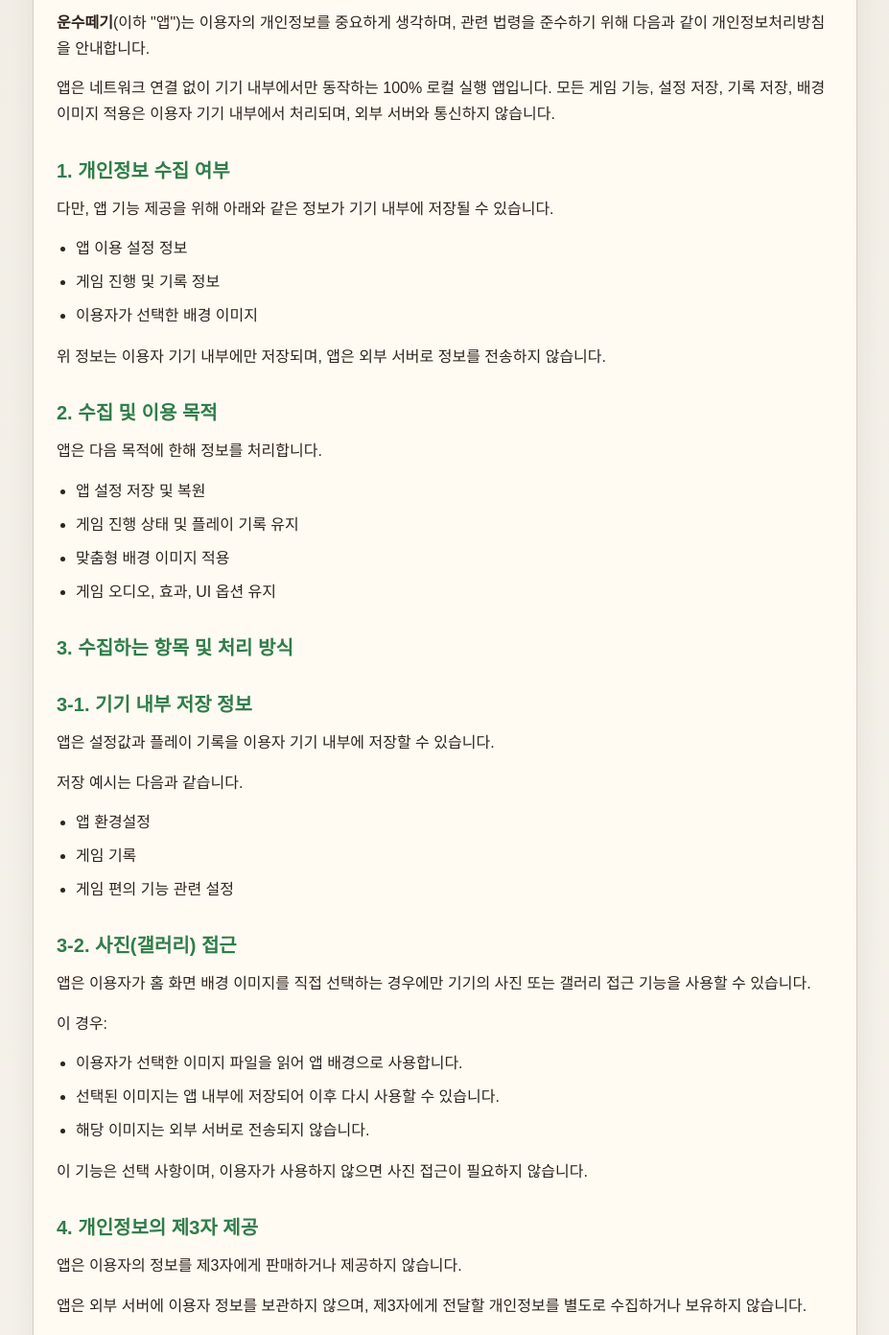
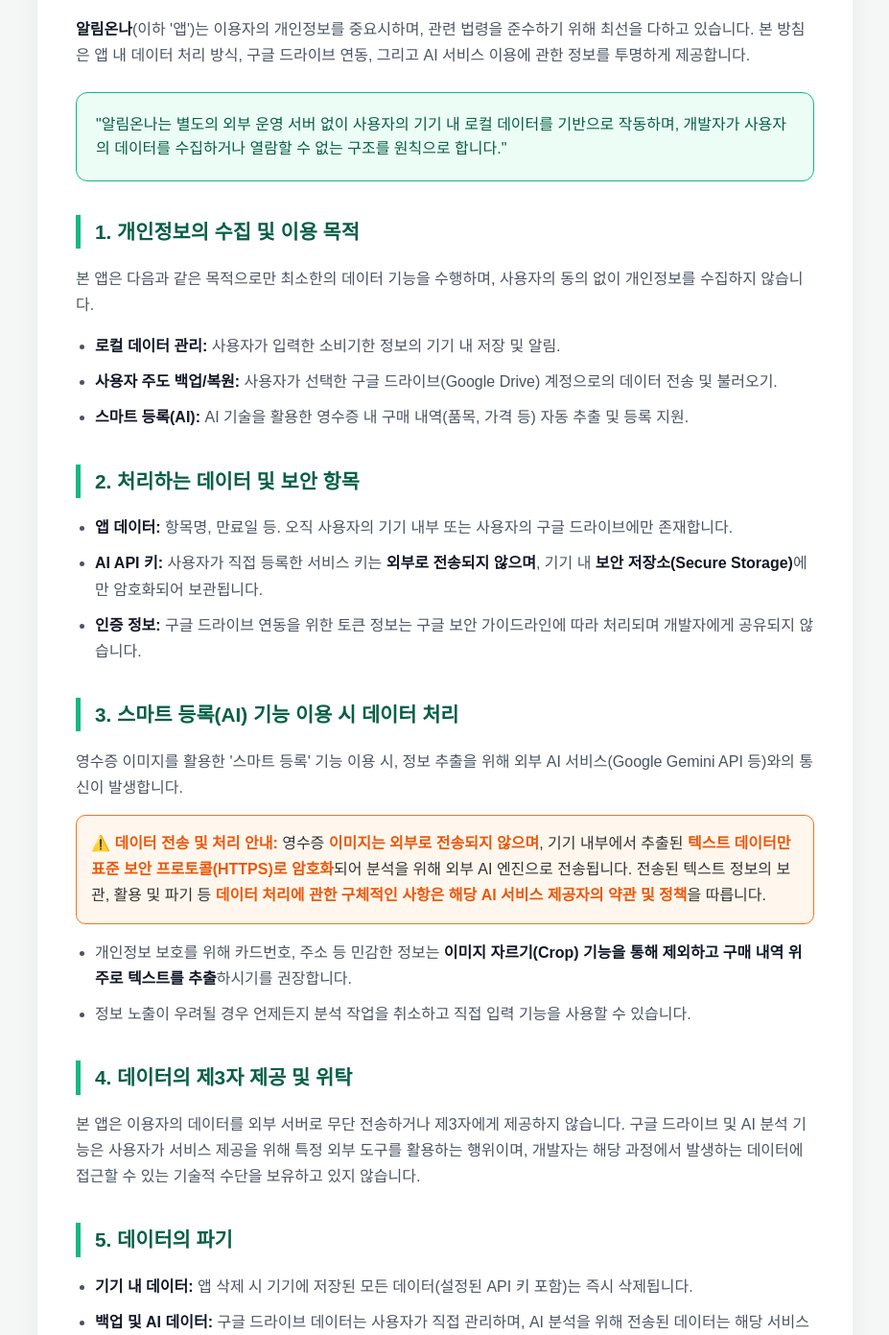
Before and after one commit to insac04/privacy-policy, a plain HTML site: page index.html in a window 1280 px wide. Shown: the part 149-1540 px from the top of the page at 96% size, without its empty margins (176-1103 px from the left). Drawn offline with Linux system fonts and the light colour scheme.

Commit message:
Update index.html

```diff
--- a/index.html
+++ b/index.html
@@ -1,236 +1,171 @@
-<!doctype html>
+<!DOCTYPE html>
 <html lang="ko">
+
 <head>
-    <meta charset="utf-8">
-    <meta name="viewport" content="width=device-width, initial-scale=1">
-    <title>개인정보처리방침</title>
+    <meta charset="UTF-8">
+    <meta name="viewport" content="width=device-width, initial-scale=1.0">
+    <title>개인정보 처리방침 - 알림온나</title>
     <style>
-      :root {
-        color-scheme: light;
-        --bg: #f6f3ec;
-        --panel: #fffaf2;
-        --text: #2f241d;
-        --muted: #6b5a4c;
-        --line: #d9ccbd;
-        --accent: #2f7d4a;
+        body {
+            font-family: 'Pretendard', sans-serif;
+            line-height: 1.7;
+            color: #333;
+            max-width: 850px;
+            margin: 0 auto;
+            padding: 20px;
+            background-color: #f4f7f6;
         }
 
-      * {
-        box-sizing: border-box;
-      }
-
-      body {
-        margin: 0;
-        font-family:
-          "Noto Sans KR",
-          "Apple SD Gothic Neo",
-          "Malgun Gothic",
-          sans-serif;
-        background: linear-gradient(180deg, #f2eee6 0%, var(--bg) 100%);
-        color: var(--text);
-        line-height: 1.7;
-      }
-
-      .wrap {
-        max-width: 900px;
-        margin: 0 auto;
-        padding: 32px 20px 56px;
-      }
-
-      .panel {
-        background: var(--panel);
-        border: 1px solid var(--line);
-        border-radius: 18px;
-        padding: 28px 24px;
-        box-shadow: 0 10px 28px rgba(49, 34, 24, 0.08);
+        .container {
+            background: #fff;
+            padding: 40px;
+            border-radius: 16px;
+            box-shadow: 0 10px 25px rgba(0, 0, 0, 0.05);
         }
 
         h1 {
-        margin: 0 0 10px;
-        font-size: 30px;
-        line-height: 1.2;
-      }
-
-      .date {
-        margin: 0 0 28px;
-        color: var(--muted);
-        font-size: 14px;
+            border-bottom: 3px solid #10b981;
+            padding-bottom: 15px;
+            color: #065f46;
+            font-size: 1.8rem;
         }
 
         h2 {
-        margin: 32px 0 12px;
-        font-size: 20px;
-        line-height: 1.35;
-        color: var(--accent);
+            margin-top: 35px;
+            color: #065f46;
+            font-size: 1.3rem;
+            border-left: 5px solid #10b981;
+            padding-left: 15px;
         }
 
-      p {
-        margin: 0 0 14px;
+        p,
+        li {
+            font-size: 1rem;
+            color: #4b5563;
+            margin-bottom: 10px;
+        }
+
+        .highlight {
+            background-color: #ecfdf5;
+            border: 1px solid #10b981;
+            padding: 20px;
+            margin: 25px 0;
+            border-radius: 12px;
+            font-weight: 500;
+            color: #065f46;
+            line-height: 1.6;
+        }
+
+        .important-box {
+            background-color: #fff7ed;
+            border: 1px solid #f97316;
+            padding: 15px;
+            border-radius: 10px;
+            margin: 15px 0;
+        }
+
+        .important-box strong {
+            color: #ea580c;
         }
 
         ul {
-        margin: 0 0 16px 20px;
-        padding: 0;
+            padding-left: 20px;
         }
 
-      li {
-        margin: 0 0 8px;
+        footer {
+            margin-top: 50px;
+            font-size: 0.9rem;
+            color: #9ca3af;
+            text-align: center;
+            border-top: 1px solid #e5e7eb;
+            padding-top: 20px;
         }
 
-      code {
-        padding: 1px 6px;
-        border-radius: 6px;
-        background: #f1e7d8;
-        font-family: "Consolas", "D2Coding", monospace;
-        font-size: 0.95em;
-      }
-
-      .note {
-        margin-top: 20px;
-        padding: 14px 16px;
-        border-radius: 12px;
-        background: #f4eee2;
-        border: 1px solid var(--line);
-        color: var(--muted);
-      }
-
-      @media (max-width: 640px) {
-        .wrap {
-          padding: 18px 12px 32px;
-        }
-
-        .panel {
-          padding: 20px 16px;
-          border-radius: 14px;
-        }
-
-        h1 {
-          font-size: 26px;
-        }
-
-        h2 {
-          font-size: 18px;
-        }
+        strong {
+            color: #111827;
         }
     </style>
 </head>
+
 <body>
-    <main class="wrap">
-      <section class="panel">
-        <h1>개인정보처리방침</h1>
-        <p class="date">시행일: 2026-04-22</p>
+    <div class="container">
+        <h1>개인정보 처리방침</h1>
+        <p><strong>알림온나</strong>(이하 '앱')는 이용자의 개인정보를 중요시하며, 관련 법령을 준수하기 위해 최선을 다하고 있습니다. 본 방침은 앱 내 데이터 처리 방식, 구글 드라이브
+            연동, 그리고 AI 서비스 이용에 관한 정보를 투명하게 제공합니다.</p>
 
-        <p>
-          <strong>운수떼기</strong>(이하 "앱")는 이용자의 개인정보를 중요하게
-          생각하며, 관련 법령을 준수하기 위해 다음과 같이
-          개인정보처리방침을 안내합니다.
-        </p>
-        <p>
-          앱은 네트워크 연결 없이 기기 내부에서만 동작하는 100% 로컬 실행
-          앱입니다. 모든 게임 기능, 설정 저장, 기록 저장, 배경 이미지 적용은
-          이용자 기기 내부에서 처리되며, 외부 서버와 통신하지 않습니다.
-        </p>
+        <div class="highlight">
+            "알림온나는 별도의 외부 운영 서버 없이 사용자의 기기 내 로컬 데이터를 기반으로 작동하며, 개발자가 사용자의 데이터를 수집하거나 열람할 수 없는 구조를 원칙으로 합니다."
+        </div>
 
-        <h2>1. 개인정보 수집 여부</h2>
-        <p>
-          다만, 앱 기능 제공을 위해 아래와 같은 정보가 기기 내부에 저장될 수
-          있습니다.
-        </p>
+        <h2>1. 개인정보의 수집 및 이용 목적</h2>
+        <p>본 앱은 다음과 같은 목적으로만 최소한의 데이터 기능을 수행하며, 사용자의 동의 없이 개인정보를 수집하지 않습니다.</p>
         <ul>
-          <li>앱 이용 설정 정보</li>
-          <li>게임 진행 및 기록 정보</li>
-          <li>이용자가 선택한 배경 이미지</li>
-        </ul>
-        <p>
-          위 정보는 이용자 기기 내부에만 저장되며, 앱은 외부 서버로 정보를
-          전송하지 않습니다.
-        </p>
-
-        <h2>2. 수집 및 이용 목적</h2>
-        <p>앱은 다음 목적에 한해 정보를 처리합니다.</p>
-        <ul>
-          <li>앱 설정 저장 및 복원</li>
-          <li>게임 진행 상태 및 플레이 기록 유지</li>
-          <li>맞춤형 배경 이미지 적용</li>
-          <li>게임 오디오, 효과, UI 옵션 유지</li>
+            <li><strong>로컬 데이터 관리:</strong> 사용자가 입력한 소비기한 정보의 기기 내 저장 및 알림.</li>
+            <li><strong>사용자 주도 백업/복원:</strong> 사용자가 선택한 구글 드라이브(Google Drive) 계정으로의 데이터 전송 및 불러오기.</li>
+            <li><strong>스마트 등록(AI):</strong> AI 기술을 활용한 영수증 내 구매 내역(품목, 가격 등) 자동 추출 및 등록 지원.</li>
         </ul>
 
-        <h2>3. 수집하는 항목 및 처리 방식</h2>
-        <h2>3-1. 기기 내부 저장 정보</h2>
-        <p>
-          앱은 설정값과 플레이 기록을 이용자 기기 내부에 저장할 수 있습니다.
-        </p>
-        <p>저장 예시는 다음과 같습니다.</p>
+        <h2>2. 처리하는 데이터 및 보안 항목</h2>
         <ul>
-          <li>앱 환경설정</li>
-          <li>게임 기록</li>
-          <li>게임 편의 기능 관련 설정</li>
+            <li><strong>앱 데이터:</strong> 항목명, 만료일 등. 오직 사용자의 기기 내부 또는 사용자의 구글 드라이브에만 존재합니다.</li>
+            <li><strong>AI API 키:</strong> 사용자가 직접 등록한 서비스 키는 <strong>외부로 전송되지 않으며</strong>, 기기 내 <strong>보안 저장소(Secure
+                    Storage)</strong>에만 암호화되어 보관됩니다.</li>
+            <li><strong>인증 정보:</strong> 구글 드라이브 연동을 위한 토큰 정보는 구글 보안 가이드라인에 따라 처리되며 개발자에게 공유되지 않습니다.</li>
         </ul>
 
-        <h2>3-2. 사진(갤러리) 접근</h2>
-        <p>
-          앱은 이용자가 홈 화면 배경 이미지를 직접 선택하는 경우에만 기기의
-          사진 또는 갤러리 접근 기능을 사용할 수 있습니다.
-        </p>
-        <p>이 경우:</p>
+        <h2>3. 스마트 등록(AI) 기능 이용 시 데이터 처리</h2>
+        <p>영수증 이미지를 활용한 '스마트 등록' 기능 이용 시, 정보 추출을 위해 외부 AI 서비스(Google Gemini API 등)와의 통신이 발생합니다.</p>
+        <div class="important-box">
+            <strong>⚠️ 데이터 전송 및 처리 안내:</strong>
+            영수증 <strong>이미지는 외부로 전송되지 않으며</strong>, 기기 내부에서 추출된 <strong>텍스트 데이터만 표준 보안 프로토콜(HTTPS)로 암호화</strong>되어
+            분석을 위해 외부 AI 엔진으로 전송됩니다. 전송된 텍스트 정보의 보관, 활용 및 파기 등 <strong>데이터
+                처리에 관한 구체적인 사항은 해당 AI 서비스 제공자의 약관 및 정책</strong>을 따릅니다.
+        </div>
         <ul>
-          <li>이용자가 선택한 이미지 파일을 읽어 앱 배경으로 사용합니다.</li>
-          <li>선택된 이미지는 앱 내부에 저장되어 이후 다시 사용할 수 있습니다.</li>
-          <li>해당 이미지는 외부 서버로 전송되지 않습니다.</li>
-        </ul>
-        <p>
-          이 기능은 선택 사항이며, 이용자가 사용하지 않으면 사진 접근이
-          필요하지 않습니다.
-        </p>
-
-        <h2>4. 개인정보의 제3자 제공</h2>
-        <p>
-          앱은 이용자의 정보를 제3자에게 판매하거나 제공하지 않습니다.
-        </p>
-        <p>
-          앱은 외부 서버에 이용자 정보를 보관하지 않으며, 제3자에게 전달할
-          개인정보를 별도로 수집하거나 보유하지 않습니다.
-        </p>
-
-        <h2>5. 개인정보의 처리 위탁</h2>
-        <p>
-          앱은 별도의 클라우드 서버, 회원 서버, 분석 서버, 광고 서버를
-          사용하지 않으며, 이용자 정보를 외부 사업자에게 처리 위탁하지
-          않습니다.
-        </p>
-
-        <h2>6. 개인정보의 보유 및 이용기간</h2>
-        <p>앱이 저장하는 정보는 다음과 같이 처리됩니다.</p>
-        <ul>
-          <li>설정 정보: 이용자가 앱을 삭제하거나 앱 데이터 삭제 전까지</li>
-          <li>플레이 기록: 이용자가 앱을 삭제하거나 앱 데이터 삭제 전까지</li>
-          <li>사용자 지정 배경 이미지: 이용자가 배경 이미지를 변경하거나 앱을 삭제하거나 앱 데이터 삭제 전까지</li>
-        </ul>
-        <p>
-          이용자가 앱을 삭제하거나 앱 데이터를 삭제하면 관련 정보는 함께
-          삭제될 수 있습니다.
-        </p>
-
-        <h2>7. 개인정보처리방침의 변경</h2>
-        <p>
-          본 개인정보처리방침은 앱 기능 변경, 법령 변경 또는 운영 정책 변경에
-          따라 수정될 수 있습니다.
-        </p>
-        <p>
-          내용이 변경되는 경우 앱 설명 페이지, 배포 페이지 또는 별도 고지
-          수단을 통해 안내할 수 있습니다.
-        </p>
-
-        <h2>8. 문의처</h2>
-        <p>
-          개인정보처리방침 관련 문의는 아래 연락처로 문의하시기 바랍니다.
-        </p>
-        <ul>
-          <li>운영자/개발자: <code>[운영자명 또는 개발사명 입력]</code></li>
-          <li>이메일: <code>[문의용 이메일 주소 입력]</code></li>
+            <li>개인정보 보호를 위해 카드번호, 주소 등 민감한 정보는 <strong>이미지 자르기(Crop) 기능을 통해 제외하고 구매 내역 위주로 텍스트를 추출</strong>하시기를 권장합니다.
+            </li>
+            <li>정보 노출이 우려될 경우 언제든지 분석 작업을 취소하고 직접 입력 기능을 사용할 수 있습니다.</li>
         </ul>
 
-      </section>
-    </main>
+        <h2>4. 데이터의 제3자 제공 및 위탁</h2>
+        <p>본 앱은 이용자의 데이터를 외부 서버로 무단 전송하거나 제3자에게 제공하지 않습니다. 구글 드라이브 및 AI 분석 기능은 사용자가 서비스 제공을 위해 특정 외부 도구를 활용하는 행위이며, 개발자는
+            해당 과정에서 발생하는 데이터에 접근할 수 있는 기술적 수단을 보유하고 있지 않습니다.</p>
+
+        <h2>5. 데이터의 파기</h2>
+        <ul>
+            <li><strong>기기 내 데이터:</strong> 앱 삭제 시 기기에 저장된 모든 데이터(설정된 API 키 포함)는 즉시 삭제됩니다.</li>
+            <li><strong>백업 및 AI 데이터:</strong> 구글 드라이브 데이터는 사용자가 직접 관리하며, AI 분석을 위해 전송된 데이터는 해당 서비스 제공자의 정책에 따라 파기됩니다.
+            </li>
+        </ul>
+
+        <h2>6. 서비스 이용 기록 및 오류 데이터 처리 안내</h2>
+        <p>본 앱은 서비스의 안정성 개선과 기술적 오류 수정을 위해 Google의 Firebase Crashlytics를 활용합니다. 해당 기능은 사용자의 선택권을 보장하기 위해 다음과 같은 방식으로 운영됩니다.</p>
+
+        <div style="margin-left: 20px;">
+            <p><strong>1. 오류 리포트 수집 및 처리 (Firebase Crashlytics)</strong></p>
+            <ul>
+                <li><strong>자동 수집 비활성화:</strong> 앱 실행 및 일반적인 이용 과정에서 오류 보고를 위한 백그라운드 네트워크 연결은 기본적으로 차단되어 있습니다.</li>
+                <li><strong>기기 내 로컬 기록:</strong> 앱 이용 중 예기치 못한 종료(Crash)가 발생할 경우, 오류의 원인이 되는 스택 트레이스(Stack Trace) 및 기기 정보는 앱 전용 내부 비공개 저장소(Internal Storage)에 파일 형태로 기록됩니다. 이 과정은 오프라인으로 진행되며 외부로 데이터를 전송하지 않습니다.</li>
+                <li><strong>사용자 명시적 전송:</strong> 다음 앱 실행 시, 기기에 기록된 오류 리포트가 확인되면 사용자에게 전송 여부를 묻는 팝업을 표시합니다. 사용자가 '전송'을 선택한 시점에만 해당 데이터를 Firebase 서버로 전송합니다.</li>
+                <li><strong>거절 시 데이터 파기:</strong> 사용자가 전송을 거절할 경우, 기기 내부에 임시 저장되었던 오류 리포트 파일은 즉시 삭제되며 서버로 전송되지 않습니다.</li>
+            </ul>
+
+            <p><strong>2. 수집되는 정보의 범위</strong></p>
+            <p>전송 승인 시 수집되는 데이터는 기술적 분석을 위한 항목으로 제한되며, 사용자의 개인 식별 정보는 포함되지 않습니다.</p>
+            <ul>
+                <li><strong>기기 및 OS 정보:</strong> 모델명, 운영체제 버전, 아키텍처, 배터리 및 RAM 상태 등</li>
+                <li><strong>앱 상태 정보:</strong> 앱 버전, 오류 발생 시점의 함수 호출 기록(Stack Trace) 등</li>
+            </ul>
+        </div>
+
+        <h2>7. 문의처</h2>
+        <p>개인정보 처리와 관련하여 문의사항이 있으시면 아래의 메일로 연락해주시기 바랍니다.</p>
+        <p>이메일: <strong>insac04@gmail.com</strong></p>
+
+        <footer>
+            <p>시행 일자: 2026년 02월 06일</p>
+        </footer>
+    </div>
 </body>
+
 </html>
```
Lines whose indentation alone changed are shown as unchanged.
